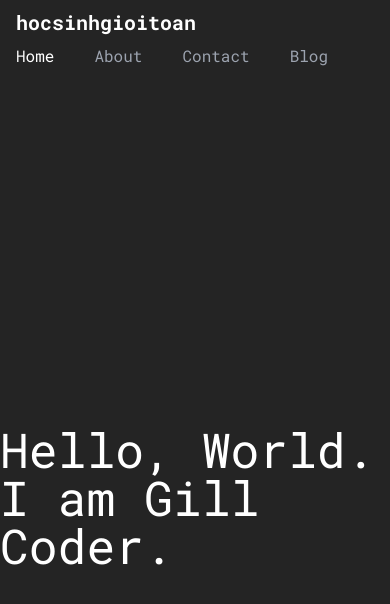
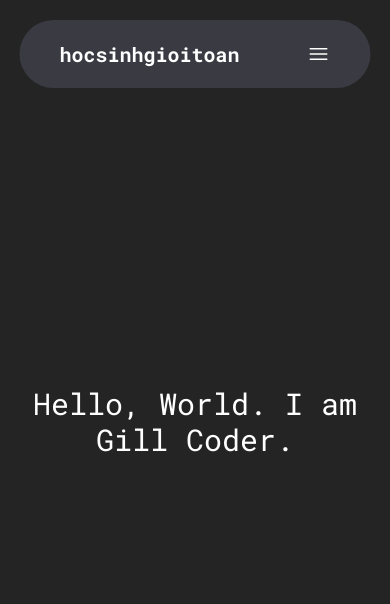
Before and after one commit to GillHoang/blog, a React (Vite) app in the folder client/: page / in a window 390 px wide. Shown: the top 604 px of the page. Built offline with nearby package versions, Linux system fonts and the light colour scheme.

Commit message:
responsive navbar and home page

```diff
--- a/client/src/components/Navbar/Navbar.tsx
+++ b/client/src/components/Navbar/Navbar.tsx
@@ -2,24 +2,76 @@ import React from "react";
 import { Link, NavLink } from "react-router-dom";
 import { NavbarLinks } from "../../constants";
 
+const Navbar = () => {
+  const [isOpen, setIsOpen] = React.useState(false);
 
-const Navbar = () => {
+  const handleOpen = () => {
+    setIsOpen(!isOpen);
+  };
+
+  const baseClasses = `text-lg md:text:3xl font-bold`;
 
   return (
-        <div className="relative flex flex-wrap items-center justify-between px-4 py-2 sm:px-8 sm:py-4 md:px-16 md:py-6 lg:px-20 lg:py-8 xl:px-24">
-            <Link
-                to="/"
-                className="text-xl sm:text-2xl md:text-3xl lg:text-4xl xl:text-5xl font-bold"
+    <div
+      className={`fixed top-5 left-1/2 inline-flex items-center gap-x-10 justify-between -translate-x-1/2 bg-[#3A3A43] max-w-[90vw] lg:max-w-[50vw] w-full px-10 py-5 ${
+        isOpen ? "flex-col rounded-[30px]" : "flex-row rounded-full"
+      } `}
     >
+      <div className="flex items-center justify-between w-full">
+        <Link to="/" className="text-xl md:text:3xl font-bold">
           hocsinhgioitoan
         </Link>
-            <div className="flex items-center gap-x-10 mt-2 sm:mt-0 md:ml-auto">
+        <div className="block lg:hidden" onClick={handleOpen}>
+          {isOpen ? (
+            <>
+              <svg
+                xmlns="http://www.w3.org/2000/svg"
+                fill="none"
+                viewBox="0 0 24 24"
+                strokeWidth="1.5"
+                stroke="currentColor"
+                className="w-6 h-6"
+              >
+                <path
+                  strokeLinecap="round"
+                  strokeLinejoin="round"
+                  d="M6 18L18 6M6 6l12 12"
+                />
+              </svg>
+            </>
+          ) : (
+            <>
+              <svg
+                xmlns="http://www.w3.org/2000/svg"
+                fill="none"
+                viewBox="0 0 24 24"
+                strokeWidth="1.5"
+                stroke="currentColor"
+                className="w-6 h-6"
+              >
+                <path
+                  strokeLinecap="round"
+                  strokeLinejoin="round"
+                  d="M3.75 6.75h16.5M3.75 12h16.5m-16.5 5.25h16.5"
+                />
+              </svg>
+            </>
+          )}
+        </div>
+      </div>
+      <div
+        className={`lg:flex items-center gap-x-10 ${
+          isOpen ? "flex flex-col" : "hidden"
+        }`}
+      >
         {NavbarLinks.map((link) => (
           <NavLink
             to={link.path}
             key={link.name}
             className={({ isActive }) =>
-                            isActive ? `text-white` : `text-gray-400`
+              isActive
+                ? `${baseClasses} text-white py-3 lg:py-0`
+                : `${baseClasses}text-gray-400 py-3 lg:py-0`
             }
           >
             {link.name}
--- a/client/src/pages/HomePage.tsx
+++ b/client/src/pages/HomePage.tsx
@@ -4,7 +4,7 @@ const HomePage = () => {
     document.title = "Gill Coder | Home";
     return (
         <Fragment>
-            <h1 className="text-5xl w-screen h-screen flex items-center justify-center">
+            <h1 className="text-3xl lg:text-5xl w-screen h-screen flex items-center justify-center text-center">
                 Hello, World. I am Gill Coder.
             </h1>
         </Fragment>
```
Lines whose indentation alone changed are shown as unchanged.
